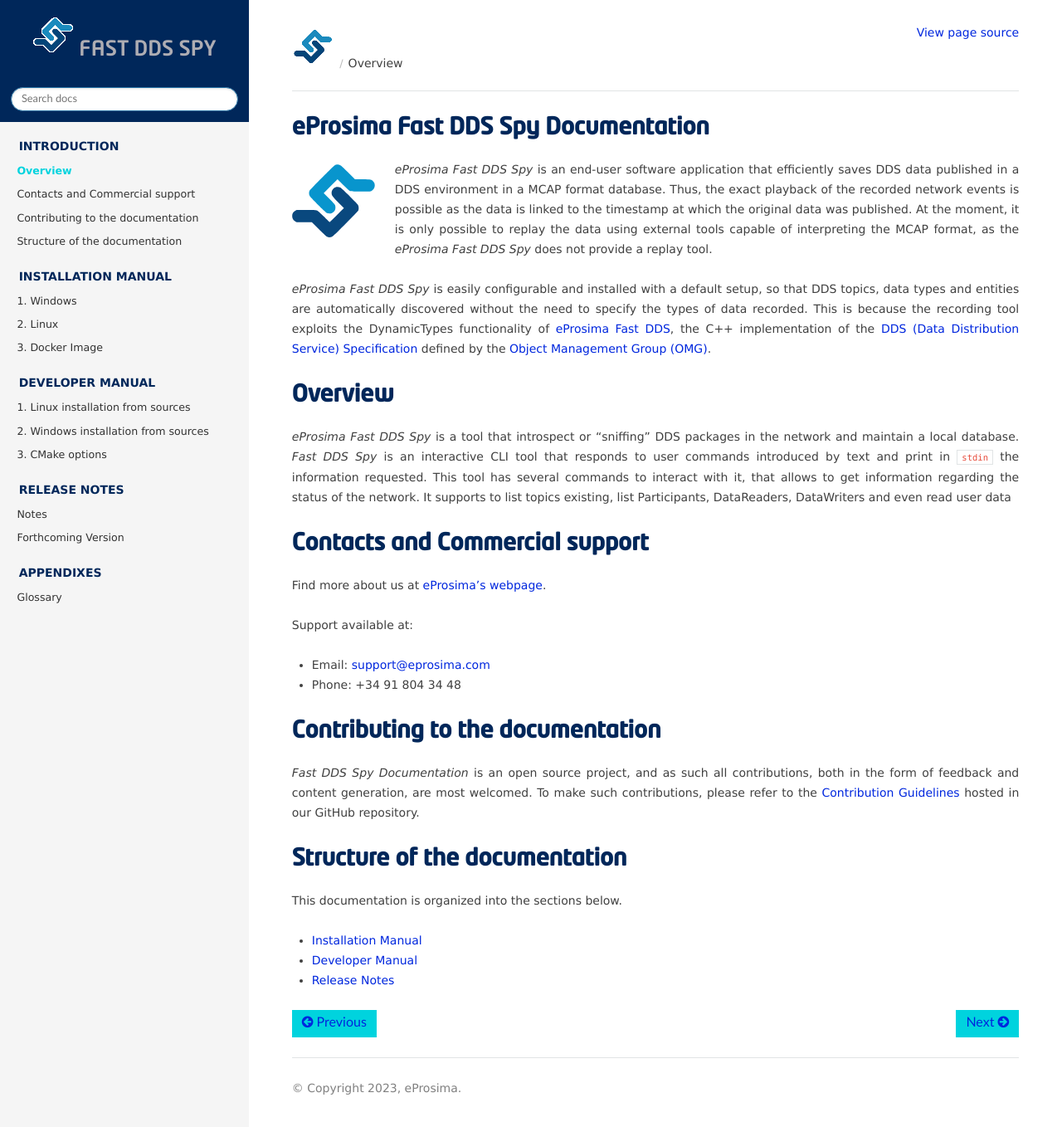
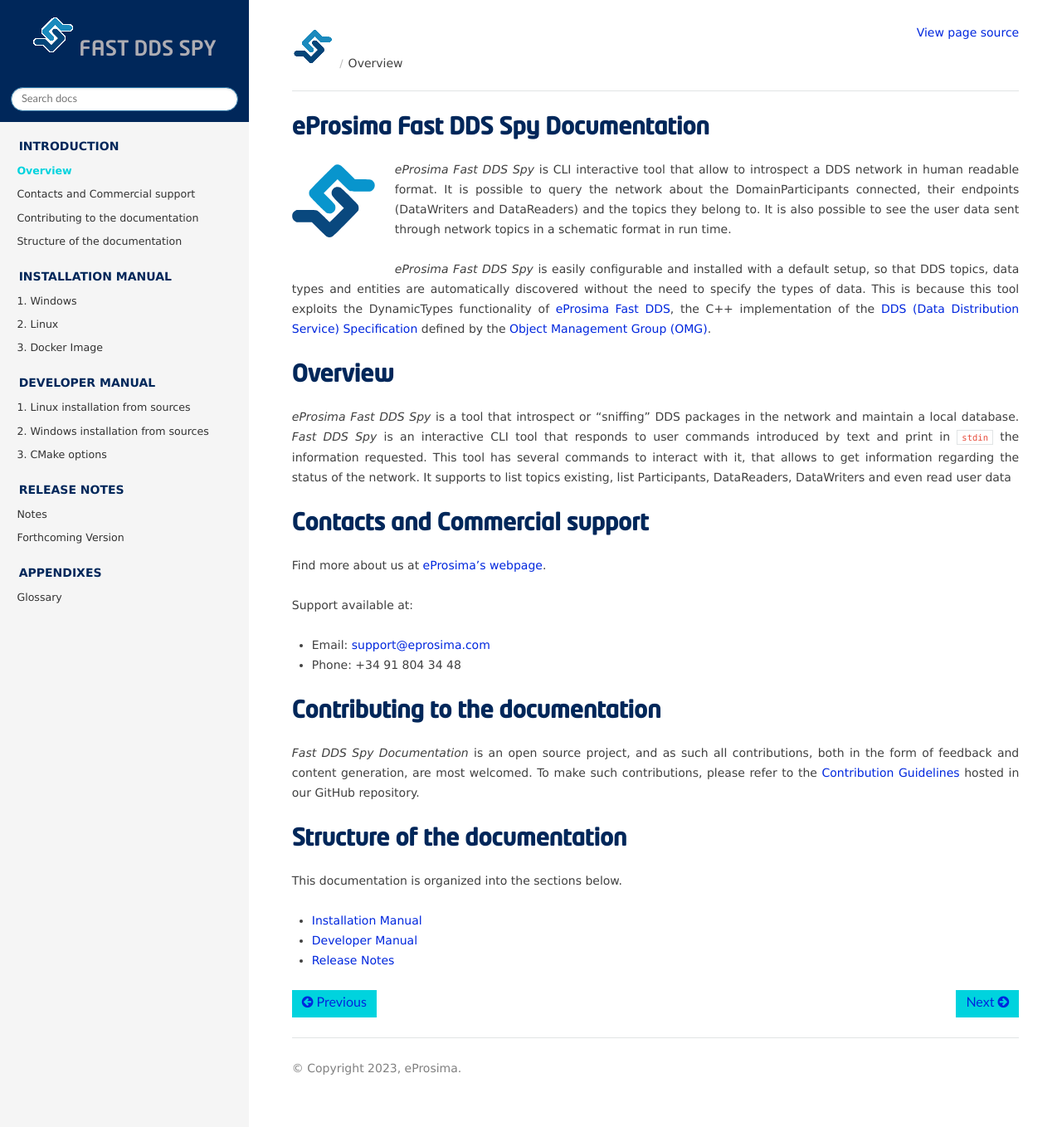
Before and after one commit to eProsima/Fast-DDS-spy, a Sphinx documentation site: the page built from docs/rst/formalia/titlepage.rst, in a window 1280 px wide and 1361 px high. Shown: the top 1358 px of the window at 83% size. Built offline with Sphinx 7.4.7 and the Read the Docs theme 2.0.0, drawn with Linux system fonts in a browser that asks for light colours; the version number could not be read and is left out.

Commit message:
apply suggestions
Signed-off-by: jparisu <javierparis@eprosima.com>

```diff
--- a/docs/rst/formalia/titlepage.rst
+++ b/docs/rst/formalia/titlepage.rst
@@ -11,12 +11,12 @@
   :alt: eProsima
   :target: http://www.eprosima.com/
 
-*eProsima Fast DDS Spy* is an end-user software application that efficiently saves DDS data published in a DDS environment in a MCAP format database.
-Thus, the exact playback of the recorded network events is possible as the data is linked to the timestamp at which the original data was published.
-At the moment, it is only possible to replay the data using external tools capable of interpreting the MCAP format, as the *eProsima Fast DDS Spy* does not provide a replay tool.
+*eProsima Fast DDS Spy* is CLI interactive tool that allow to introspect a DDS network in human readable format.
+It is possible to query the network about the DomainParticipants connected, their endpoints (DataWriters and DataReaders) and the topics they belong to.
+It is also possible to see the user data sent through network topics in a schematic format in run time.
 
-*eProsima Fast DDS Spy* is easily configurable and installed with a default setup, so that DDS topics, data types and entities are automatically discovered without the need to specify the types of data recorded.
-This is because the recording tool exploits the DynamicTypes functionality of `eProsima Fast DDS <https://fast-dds.docs.eprosima.com>`_, the C++ implementation of the `DDS (Data Distribution Service) Specification <https://www.omg.org/spec/DDS/About-DDS/>`_ defined by the `Object Management Group (OMG) <https://www.omg.org/>`_.
+*eProsima Fast DDS Spy* is easily configurable and installed with a default setup, so that DDS topics, data types and entities are automatically discovered without the need to specify the types of data.
+This is because this tool exploits the DynamicTypes functionality of `eProsima Fast DDS <https://fast-dds.docs.eprosima.com>`_, the C++ implementation of the `DDS (Data Distribution Service) Specification <https://www.omg.org/spec/DDS/About-DDS/>`_ defined by the `Object Management Group (OMG) <https://www.omg.org/>`_.
 
 ########
 Overview
```
Also changed, not shown: 1 other file.
